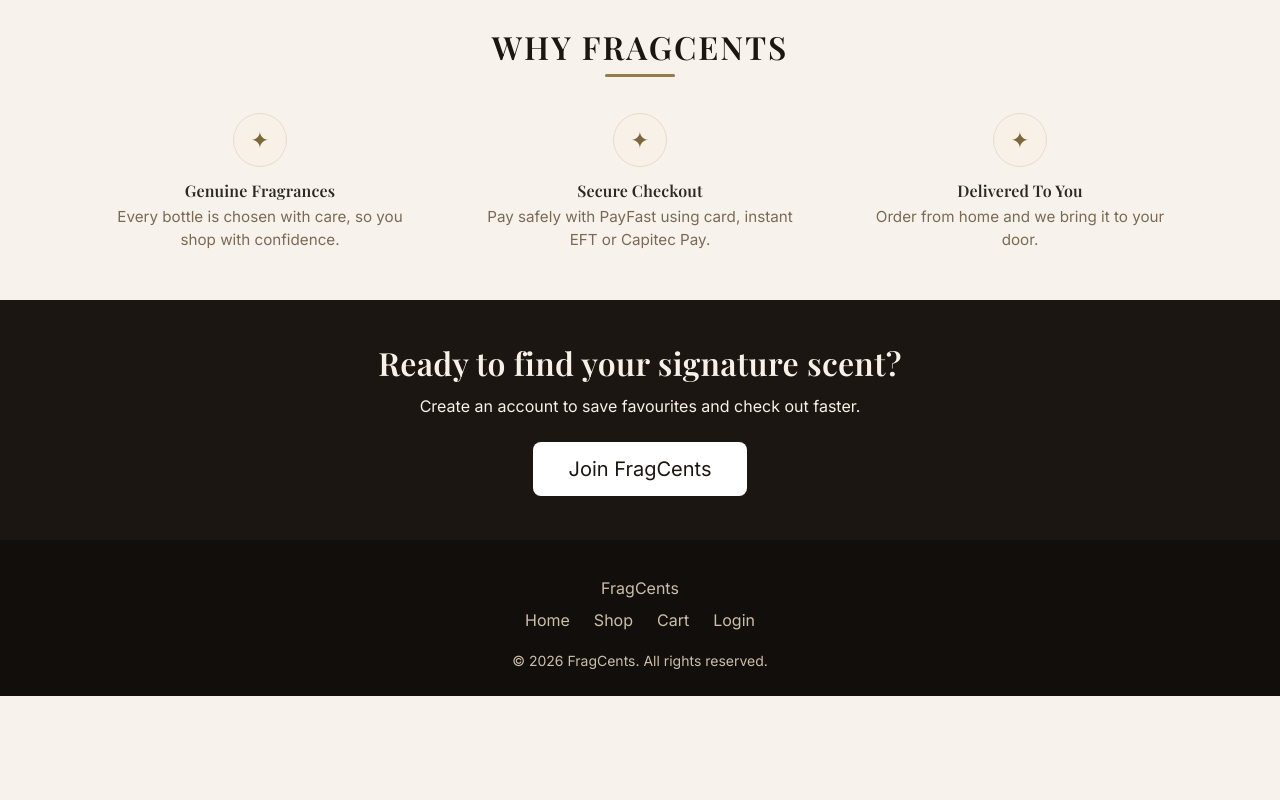
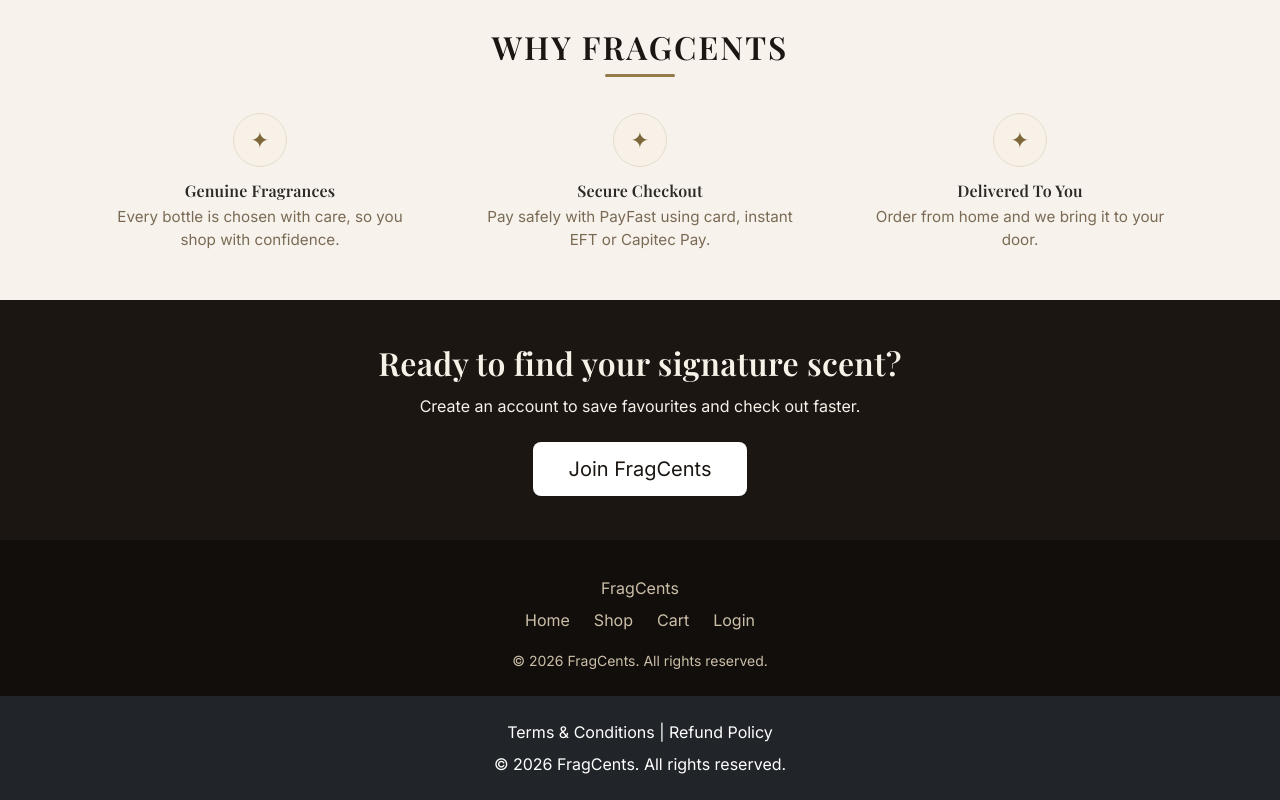
Before and after one commit to serodigital/Fragcents, a React (Create React App) app in the folder Client/my-react-app/: page / in a window 1280 px wide. Shown: the part 881-1681 px from the top of the page. Before the commit the page ends 1577 px from the top, so only its background shows below. Built offline with nearby package versions, Linux system fonts and the light colour scheme; no server answers.

Commit message:
Add footer and legal page routes

```diff
--- a/Client/my-react-app/src/App.js
+++ b/Client/my-react-app/src/App.js
@@ -23,6 +23,9 @@ import SecureCheckout from "./pages/SecureCheckout";
 import UserDatabaseTest from "./pages/UserDatabaseTest";
 import OrderPage from "./pages/Orders";
 import RegistrationSuccess from "./pages/RegistrationSuccess";
+import Footer from "./components/Footer";
+import TermsAndConditions from "./pages/TermsAndConditions";
+import RefundPolicy from "./pages/RefundPolicy";
 
 window.Buffer = Buffer;
 
@@ -31,6 +34,8 @@ const App = () => {
     <>
       <Toaster position="top-right" />
       <Navbar />
+
+      <main className="flex-grow-1">
         <Routes>
           <Route path="/" element={<HomePage />} />
           <Route path="/register" element={<RegisterPage />} />
@@ -44,6 +49,10 @@ const App = () => {
           <Route path="/checkout" element={<Checkout />} />
           <Route path="/SecureCheckout" element={<SecureCheckout />} />
           <Route path="/orders" element={<OrderPage />} />
+
+          {/* Legal Pages */}
+          <Route path="/terms-and-conditions" element={<TermsAndConditions />} />
+          <Route path="/refund-policy" element={<RefundPolicy />} />
 
           {/* Shopping and Product Routes */}
           <Route path="/shop" element={<ShoppingPageWrapper />} />
@@ -75,6 +84,9 @@ const App = () => {
             }
           />
         </Routes>
+      </main>
+
+      <Footer />
     </>
   );
 };
```
Lines whose indentation alone changed are shown as unchanged.
